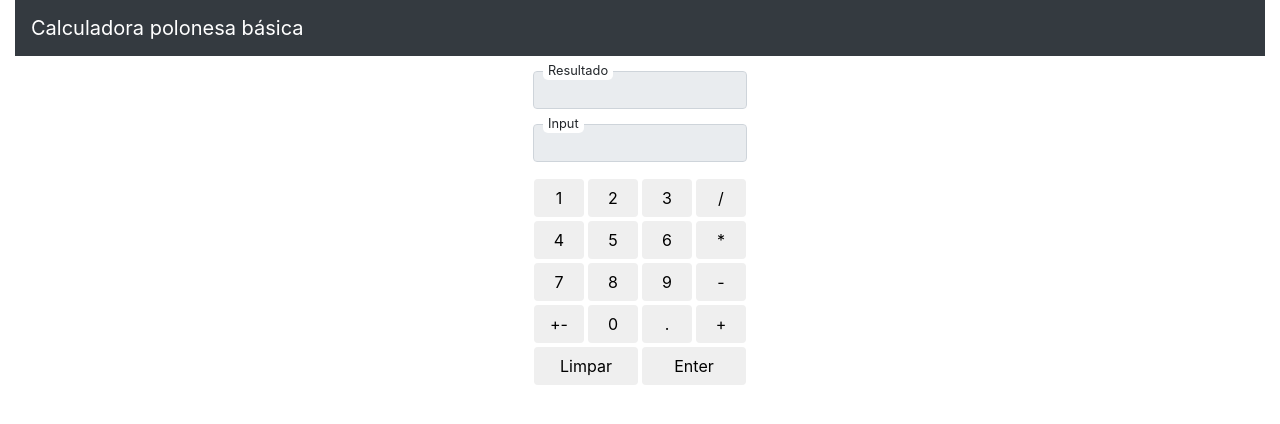
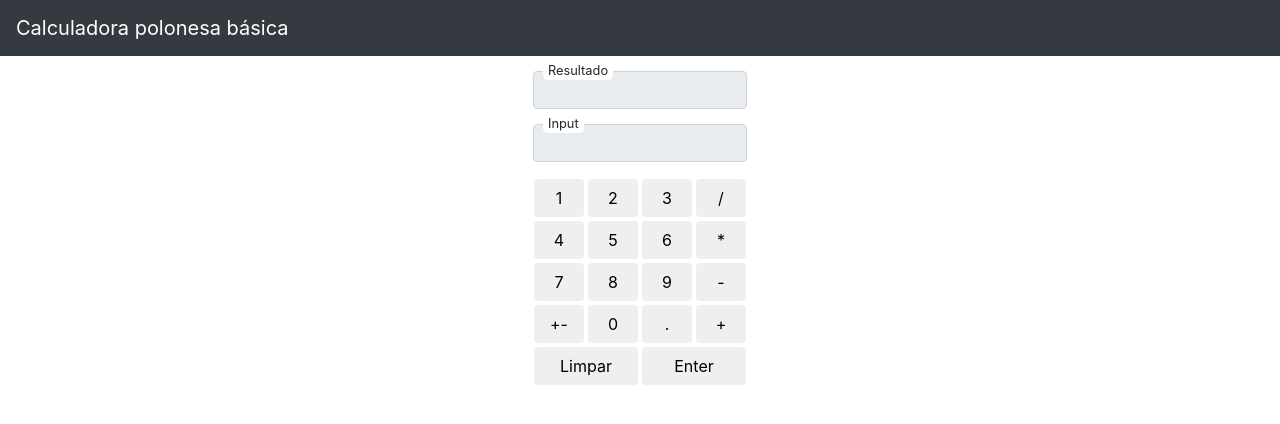
Before and after one commit to LeoFalco/calculadora, a plain HTML site: page index.html in a window 1280 px wide. Drawn offline with nearby package versions, Linux system fonts and the light colour scheme.

Commit message:
ajuste margem

```diff
--- a/style.css
+++ b/style.css
@@ -36,6 +36,6 @@
 }
 
 .container-fluid {
-    margin: 0;
-    padding: 0;
+    margin: 0 !important;
+    padding: 0 !important;
 }
```
